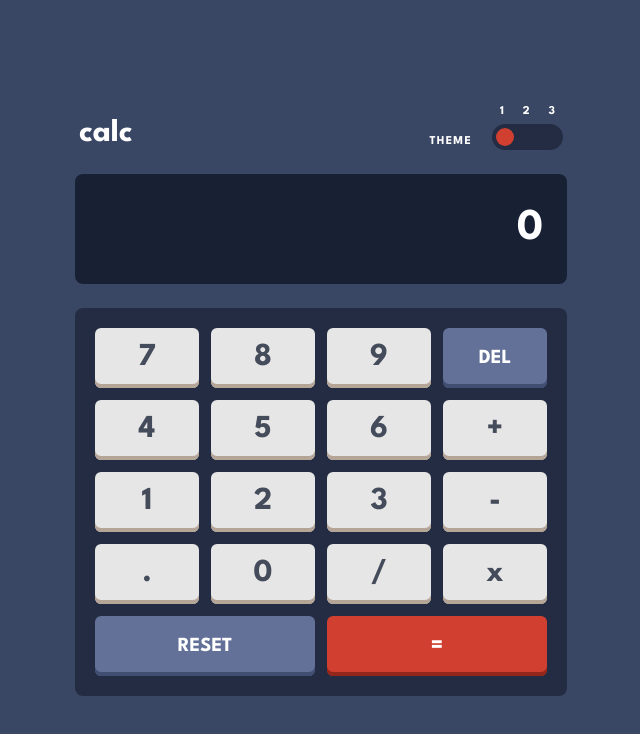
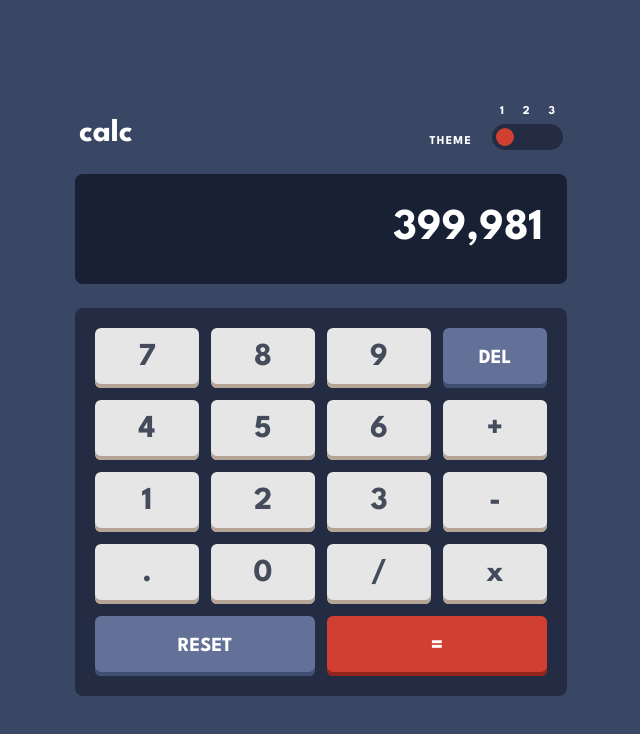
Before and after one commit to Sriya-cheruku/calculator-app, a React (Vite) app: page / in a window 1280 px wide. Shown: the top 734 px of the page, without its empty margins (319-959 px from the left). Built offline with nearby package versions, Linux system fonts and the light colour scheme.

Commit message:
Set default display value to 399,981 to match design

```diff
--- a/src/App.jsx
+++ b/src/App.jsx
@@ -24,7 +24,7 @@ function calculate(a, b, op) {
 
 function CalculatorInner() {
   const { styles } = useTheme();
-  const [current, setCurrent] = useState("0");
+  const [current, setCurrent] = useState("399981");
   const [previous, setPrevious] = useState(null);
   const [operator, setOperator] = useState(null);
   const [overwrite, setOverwrite] = useState(false);
```
